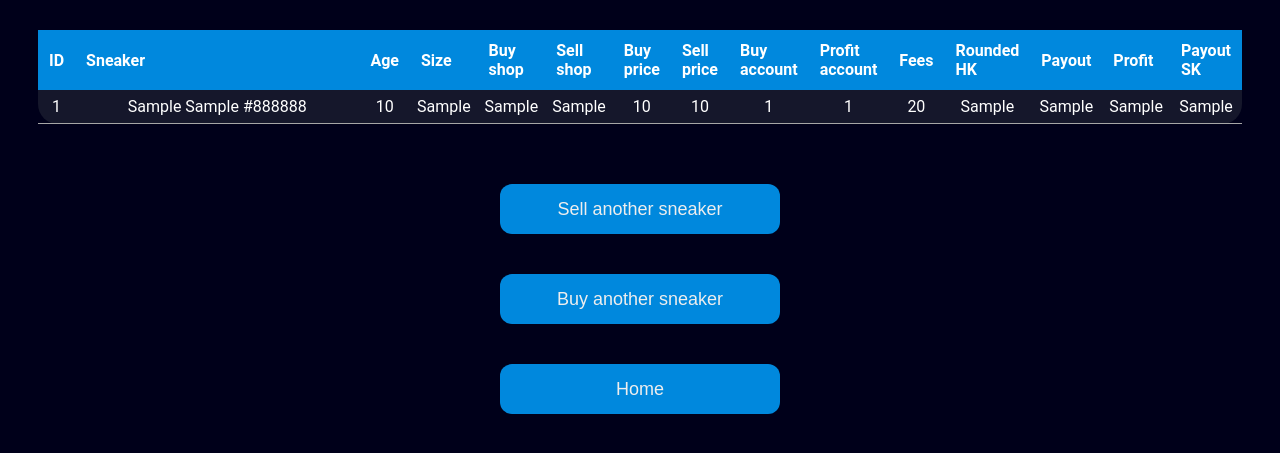
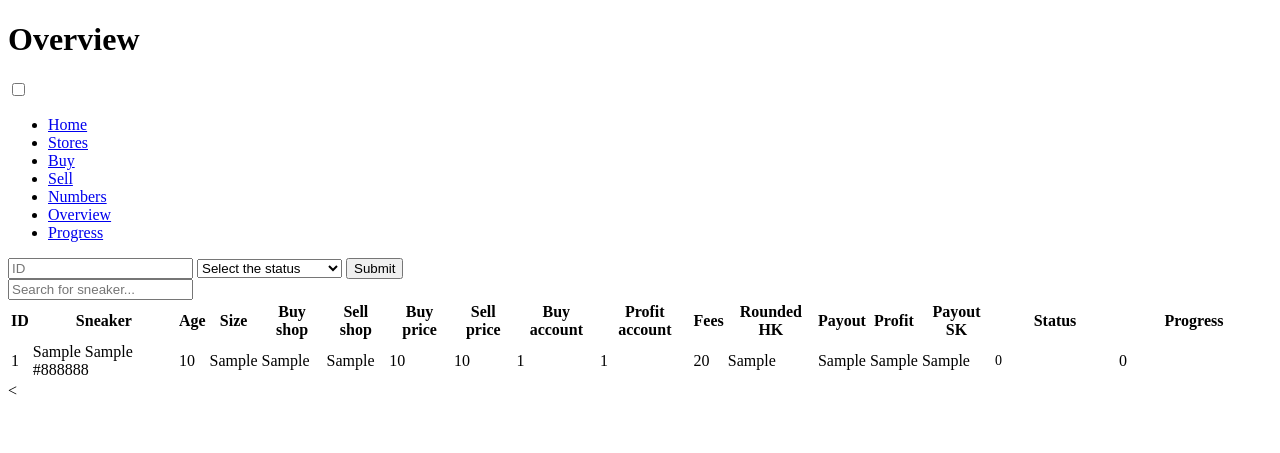
Before and after one commit to mxbrk/sneaker-tracking, a PHP site: page /overview/overview.php in a window 1280 px wide. Shown: the top 453 px of the page. Run offline with PHP 8.4, Linux system fonts and the light colour scheme; tables that the repository leaves empty or names only in its code hold one stand-in row (values such as "Sample post"); data that the repository does not hold is empty.

Commit message:
seperated more css

```diff
--- a/Numbers/numbers.php
+++ b/Numbers/numbers.php
@@ -2,7 +2,7 @@
 <html lang="en" dir="ltr">
 
 <head>
-    <link rel="stylesheet" type="text/css" href="CSS\numbers.css">
+    <link rel='stylesheet' media='screen' href='..\CSS\numbers.css'>
     <meta charset="utf-8" name="viewport" content="width=device-width, initial-scale=1.0">
     <title>STB-Numbers</title>
     <link rel="shortcut icon" href="/Sneaker_Red.png">
--- a/overview/overview.php
+++ b/overview/overview.php
@@ -7,94 +7,47 @@
     <link rel="shortcut icon" href="/Sneaker_Red.png">
 </head>
 <style media="screen">
-body {
-    /*display: flex;
-  justify-content: center;
-  align-items: center;
-  */
-    text-align: center;
-    background: #00001a;
-}
-
-table {
-    /*defining properties for div surrounding the talbe*/
-    overflow: scroll;
-    height: auto;
-    border-radius: 20px;
-    padding: 20px;
-    margin: 30px;
-    background: #15172b;
-    border-collapse: collapse
-}
-
-td {
-    /*setting properties for table data/ cells*/
-    color: #FFFFFF;
-    font-family: Roboto, sans-serif;
-    padding: 7px;
-    text-align: center;
-}
-
-th {
-    /*setting properties for table head*/
-    background: #08d;
-    color: #FFFFFF;
-    font-family: Roboto, sans-serif;
-    padding: 11px;
-    text-align: left;
-    position: sticky;
-    box-shadow: 0 2px 2px -1px rgba(0, 0, 0, 0.4);
-    top: 0;
-}
-
-tr td {
-    /*dividing rows with thin grey line*/
-    border-bottom: 1px solid #a6a6a6
-}
-
-tr:hover {
-    /*colorchange for mouseover*/
-    background-color: #404040;
-}
-
-h1 {
-    /*setting properties for page caption*/
-    padding: 10px 0;
-    font-size: 32px;
-    font-weight: 300;
-    text-align: center;
-    font-family: Roboto, sans-serif;
-    color: #FFFFFF;
-}
-
-table tr th:nth-child(2) {
-    /*making the first column wider, that Sneaker name fits in one line*/
-    width: 300px !important;
-}
-
-#button {
-    background-color: #08d;
-    border-radius: 12px;
-    border: 0;
-    box-sizing: border-box;
-    color: #eee;
-    cursor: pointer;
-    font-size: 18px;
-    height: 50px;
-    margin-top: 30px;
-    margin-bottom: 10px;
-    margin-left: 10px;
-    margin-right: 10px;
-    text-align: center;
-    width: 280px;
-}
-
-#button:hover {
-    background: #008cff;
-}
 </style>
 
 <body>
+    <h1>Overview</h1>
+    <nav>
+        <input type="checkbox" id="burger">
+        <ul id="navigation">
+            <li><a href="../index.html">Home</a> </li>
+            <li><a href="/stores/stores.html">Stores</a> </li>
+            <li><a href="/buy/buy_page.php">Buy</a> </li>
+            <li><a href="/sell/sell_page.php">Sell</a> </li>
+            <li><a href="/numbers/numbers.php">Numbers</a> </li>
+            <li><a href="/overview/overview.php">Overview</a> </li>
+            <li><a href="/progress/progress.php">Progress</a> </li>
+        </ul>
+    </nav>
+    <div class="wrapperForm">
+        <form id="submitForm" action="update_progress.php" onsubmit="return approveDelete(this)" method="POST">
+
+            <label id="icon" for="sneakerID"></label>
+            <input type="number" name="sneakerID" id="sneakerID" placeholder="ID" step="1" required />
+            <label id="icon" for="status"></label>
+
+            <select id="select" name="status">
+                <option value="" disabled selected>Select the status</option>
+                <option value="delete_id">Delete ID</option>
+                <option value="transfer_sk_to_hk">Transfered SK to HK</option>
+                <option value="arrived">Arrived</option>
+                <option value="listing_item">Listed for selling</option>
+                <option value="sold_item">Sold</option>
+                <option value="shipped_to_buyer">Shipped to buyer</option>
+                <option value="submit_sell_info">Sell-info submitted</option>
+                <option style="border-bottom-left-radius: 10px; border-bottom-right-radius: 10px" value="payout_on_sk">
+                    Payout on SK</option>
+            </select>
+            <button id="button" type="submit" value="Submit">Submit</button>
+        </form>
+    </div>
+
+    <input type="search" id="searchInput" onkeyup="searchFunction()" placeholder="Search for sneaker...">
+
     <div class="table">
         <?php
     include '../db_config.php';
@@ -103,23 +56,57 @@ table tr th:nth-child(2) {
     if ($conn->connect_error) {
       die("Connection failed: " . $conn->connect_error);
     }
-    $sql = "SELECT sneakerID,CONCAT(brand,' ', modell,' ', colorway)
+    $sql = "SELECT sneaker.sneakerID,CONCAT(sneaker.brand,' ', sneaker.modell,' ', sneaker.colorway)
     as sneaker,
-    age,
-    size,
-    buy_shop,
-    sell_shop ,
-    buying_price,
-    selling_price,
-    buy_account,
-    profit_account,
-    shipping_fee + transaction_fee as fees,
-    rounded_with_hk,payout,profit,payout_on_sk FROM sneaker ORDER BY sold ASC, sneakerID ASC";
+    sneaker.age,
+    sneaker.size,
+    sneaker.buy_shop,
+    sneaker.sell_shop ,
+    sneaker.buying_price,
+    sneaker.selling_price,
+    sneaker.buy_account,
+    sneaker.profit_account,
+    sneaker.shipping_fee + sneaker.transaction_fee as fees,
+    sneaker.rounded_with_hk,sneaker.payout,sneaker.profit,sneaker.payout_on_sk,
+    CASE progress.status
+     WHEN 9 THEN 'sell info submitted'
+     WHEN 8 THEN 'payout on SK'
+     WHEN 7 THEN 'shipped'
+     WHEN 6 THEN 'sold'
+     WHEN 5 THEN 'listed'
+     WHEN 4 THEN 'arrived'
+     WHEN 2 THEN 'payed (HK -> SK)'
+    ELSE  0
+    END as statusName,
+    CASE progress.status
+     WHEN 9 THEN 100
+     WHEN 8 THEN 85
+     WHEN 7 THEN 70
+     WHEN 6 THEN 55
+     WHEN 5 THEN 40
+     WHEN 4 THEN 25
+     WHEN 2 THEN 12
+    ELSE  0
+    END as status,
+    CASE progress.status
+     WHEN 9 THEN 'Level7'
+     WHEN 8 THEN 'Level6'
+     WHEN 7 THEN 'Level5'
+     WHEN 6 THEN 'Level4'
+     WHEN 5 THEN 'Level3'
+     WHEN 4 THEN 'Level2'
+     WHEN 2 THEN 'Level1'
+    ELSE  '.'
+    END as statusColor
+    FROM sneaker
+    LEFT JOIN progress ON sneaker.sneakerID=progress.sneakerID
+    ORDER BY sneaker.sold ASC, sneaker.sneakerID ASC";
+
 
 $result = $conn->query($sql);
 if ($result->num_rows > 0) {
     echo
-      "<table>
+      '<table id="myTable">
       <tr>
       <th>ID</th>
       <th>Sneaker</th>
@@ -136,10 +123,13 @@ if ($result->num_rows > 0) {
       <th>Payout</th>
       <th>Profit</th>
       <th>Payout SK</th>
-      </tr>";
+      <th style="width:120px">Status</th>
+      <th style="width:150px" >Progress</th>
+      </tr>';
 
  // output data of each row
   while($row = $result->fetch_assoc()) {
+
     echo "<tr>
      <td>" . $row['sneakerID'] . "</td>
      <td>" . $row['sneaker'] . "</td>
@@ -155,7 +145,10 @@ if ($result->num_rows > 0) {
      <td>" . $row['rounded_with_hk'] . "</td>
      <td>" . $row['payout'] . "</td>
      <td>" . $row['profit'] . "</td>
-     <td>" . $row['payout_on_sk'] . "</td>
+     <td>" . $row['payout_on_sk'] . '</td>
+     <td style="font-size:14px">' . $row['statusName'] . '</td>
+     <td>' .'<div style="width:"100%" class="light-grey"><div class="' .$row['statusColor'] . '" style="width:' . $row['status'] . '%">' . $row['status'] . '</div></div>'.
+     "</td>
      </tr>";
     }
     echo "</table>";
@@ -165,20 +158,42 @@ if ($result->num_rows > 0) {
   $conn->close();
   ?>
     </div>
-    <div>
-        <form>
-            <input onclick="window.location.href='../sell/sell_page.php'" id="button" type="button"
-                value="Sell another sneaker" />
-        </form>
-        <form>
-            <input onclick="window.location.href='../buy/buy_page.php'" id="button" type="button"
-                value="Buy another sneaker" />
-        </form>
-        <form>
-            <input onclick="window.location.href='../index.html'" id="button" type="button" value="Home" />
-        </form>
-    </div>
+    <<?php
+echo '<script>
+function searchFunction() {
+  var input, filter, table, tr, td, i, txtValue;
+  input = document.getElementById("searchInput");
+  filter = input.value.toUpperCase();
+  table = document.getElementById("myTable");
+  tr = table.getElementsByTagName("tr");
 
-</body>
+  for (i = 0; i < tr.length; i++) {
+    td = tr[i].getElementsByTagName("td")[1];
+    if (td) {
+      txtValue = td.textContent || td.innerText;
+      if (txtValue.toUpperCase().indexOf(filter) > -1) {
+        tr[i].style.display = "";
+      } else {
+        tr[i].style.display = "none";
+      }
+    }
+  }
+}
+
+function approveDelete(){
+  var selectedOptionValue = document.getElementById("select");
+  var value = selectedOptionValue.value;
+  var sneakerID = document.getElementById("sneakerID").value;
+debugger;
+    if (value === "delete_id"){
+      if (confirm("Do you want to delete " + sneakerID + " ?")) {
+        return true;
+      } else {
+        return false;
+      }
+    }
+}
+</script>'
+?> </body>
 
 </html>
```
Also changed, not shown: CSS/overview.css (added, +261 -0 lines), CSS/stores.css (added, +58 -0 lines), index.html (deleted, +0 -22 lines), index.php (added, +22 -0 lines), stores/stores.html (+1 -60 lines), CSS/_numbers.css (renamed from CSS/numbers.css).
